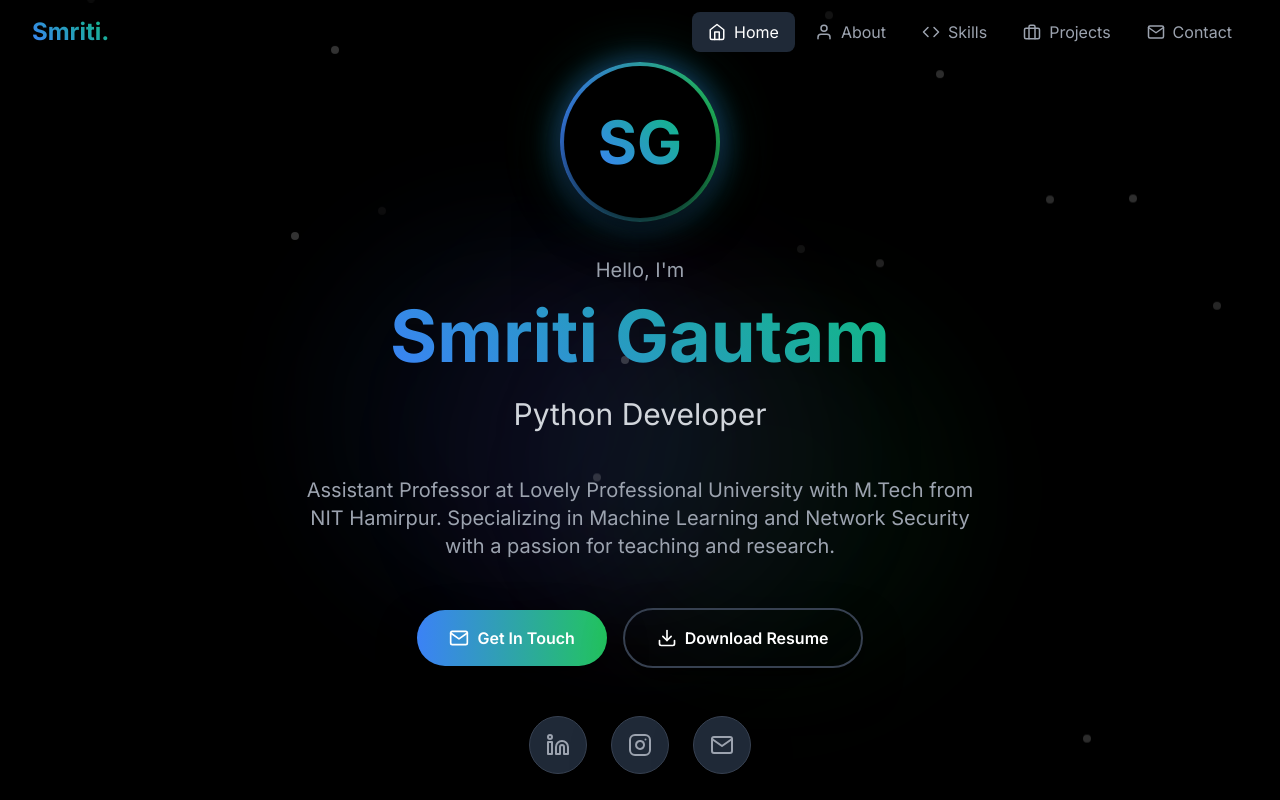
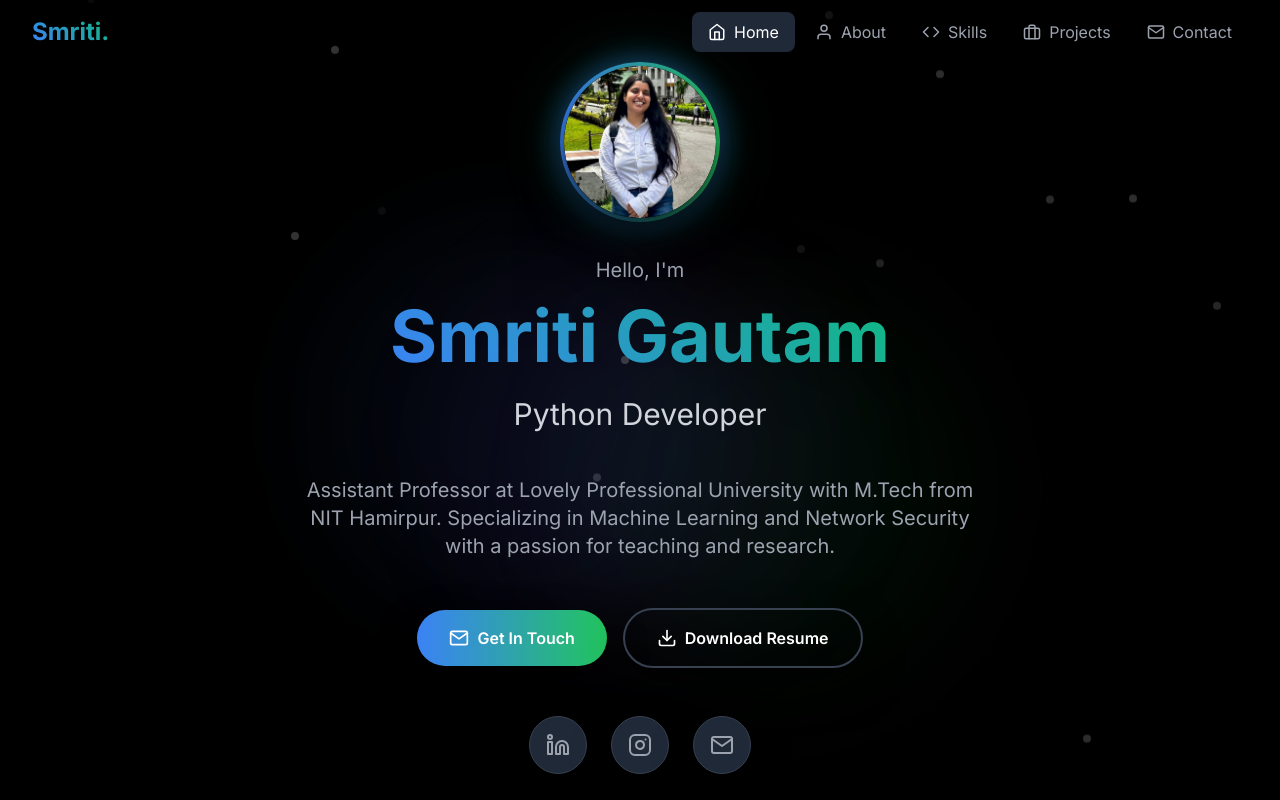
Before and after one commit to ashish9753/Smriti-Gautam-Portfolio, a React (Vite) app: page / in a window 1280 px wide. Shown: the top 800 px of the page. Built offline with nearby package versions, Linux system fonts and the light colour scheme.

Commit message:
Add favicon and profile photo to portfolio website

```diff
--- a/index.html
+++ b/index.html
@@ -2,8 +2,8 @@
 <html lang="en">
   <head>
     <meta charset="UTF-8" />
-    <link rel="icon" type="image/jpeg" href="./public/fevIcon.png" />
-    <link rel="apple-touch-icon" href="./public/fevIcon.png" />
+    <link rel="icon" type="image/png" href="./FavIcon.png" />
+    <link rel="apple-touch-icon" href="./FavIcon.png" />
     <meta name="viewport" content="width=device-width, initial-scale=1.0" />
     <meta name="theme-color" content="#000000" />
     <meta
--- a/src/components/Hero.jsx
+++ b/src/components/Hero.jsx
@@ -101,8 +101,12 @@ const Hero = () => {
         >
           <div className="w-40 h-40 mx-auto relative animate-float">
             <div className="absolute inset-0 bg-gradient-to-r from-blue-500 to-green-500 rounded-full animate-glow-pulse shadow-dark-xl"></div>
-            <div className="absolute inset-1 bg-black rounded-full flex items-center justify-center shadow-dark-lg">
-              <span className="text-6xl font-bold text-gradient">SG</span>
+            <div className="absolute inset-1 bg-black rounded-full overflow-hidden shadow-dark-lg">
+              <img
+                src="./ProfilePhoto.jpeg"
+                alt="Smriti Gautam Profile Photo"
+                className="w-full h-full object-cover rounded-full"
+              />
             </div>
           </div>
         </motion.div>
```
Also changed, not shown: public/FavIcon.png (added), public/ProfilePhoto.jpeg (added).
